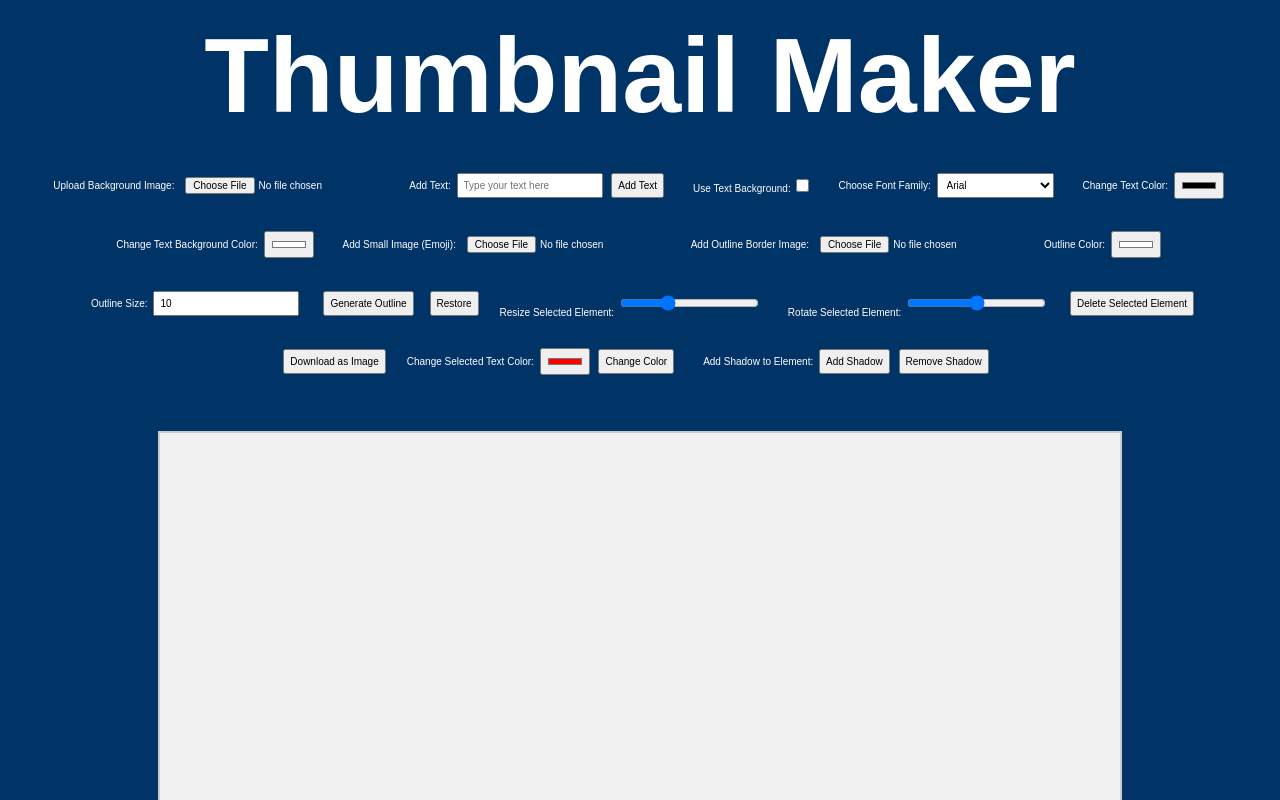
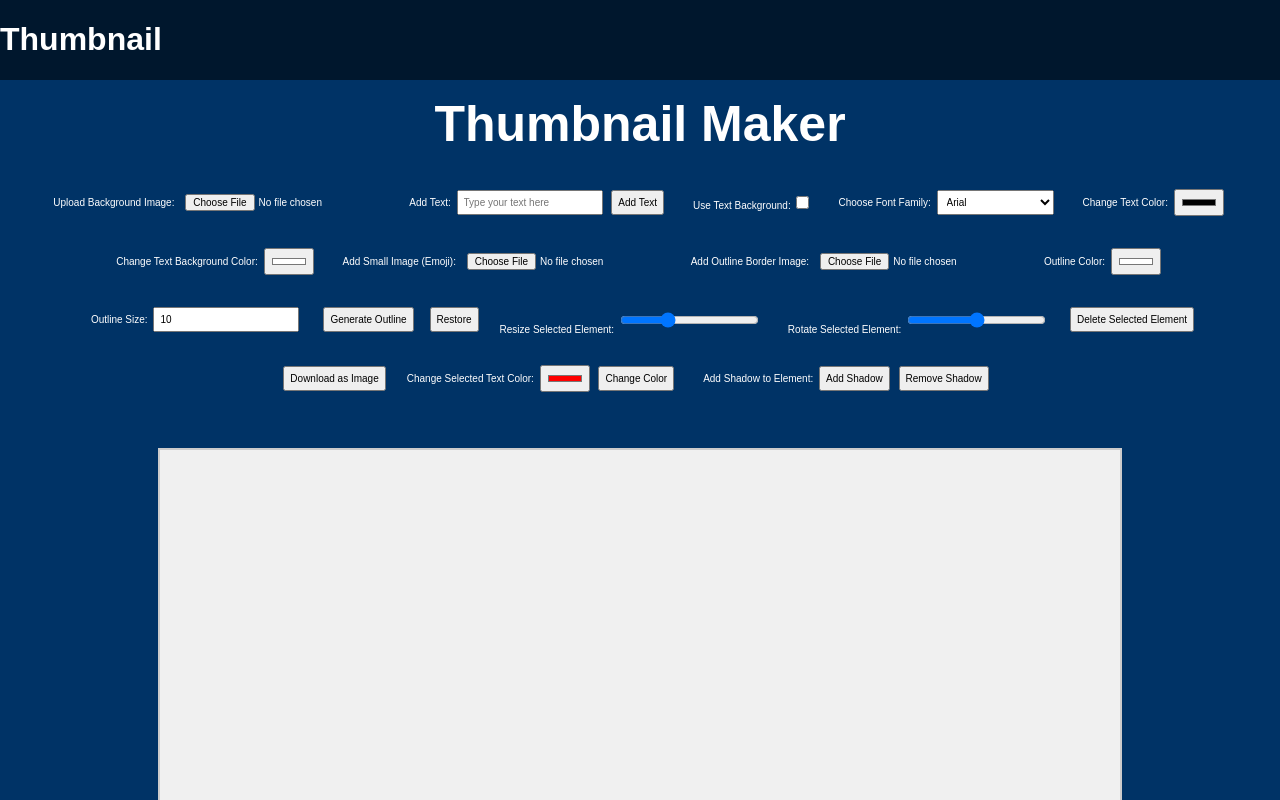
Before and after one commit to SnooperSearcher/Thumbnail, a plain HTML site: page index.html in a window 1280 px wide. Shown: the top 800 px of the page. Drawn offline with Linux system fonts and the light colour scheme.

Commit message:
Update index.html

```diff
--- a/index.html
+++ b/index.html
@@ -1,21 +1,11 @@
-<!DOCTYPE html>
-<html lang="en">
+<html>
     <head>
-  <meta charset="UTF-8">
         <meta name="viewport" content="width=device-width, initial-scale=1.0">
-  <title>Thumbnail Editor</title>
+
+        <title>Blank template</title>
+
+
         <style>
-    body {
-      font-family: Arial, sans-serif;
-      margin: 0;
-      padding: 0;
-      display: flex;
-      flex-direction: column;
-      justify-content: start;
-      background: linear-gradient(135deg, #00172D, #00172D);
-      color: #fff;
-    }
-
 @media only screen and (max-width:800px) {
   /* For tablets: */
   .main {
@@ -33,6 +23,16 @@
   }
 }
 
+body {
+      font-family: Arial, sans-serif;
+      margin: 0;
+      padding: 0;
+      display: flex;
+      flex-direction: column;
+      justify-content: start;
+      background: linear-gradient(135deg, #00172D, #00172D);
+      color: #fff;
+    }
 
     #controls {
       display: flex;
@@ -80,10 +80,13 @@
     }
 </style>
     </head>
+
     <body>
 
+        <h1>Thumbnail</h1>
+
       <div id="controls">
-    <h2 style="font-size: 106px; color: white; margin: 0;">Thumbnail Maker</h2>
+    <h2 style="font-size: 50px; color: white; margin: 0;">Thumbnail Maker</h2>
     <div id="controls">
     <label>
       Upload Background Image:
@@ -602,5 +605,7 @@ document.getElementById("downloadButton").addEventListener("click", () => {
       }
     });
   </script>
+
     </body>
+
 </html>
```
Lines whose indentation alone changed are shown as unchanged.
